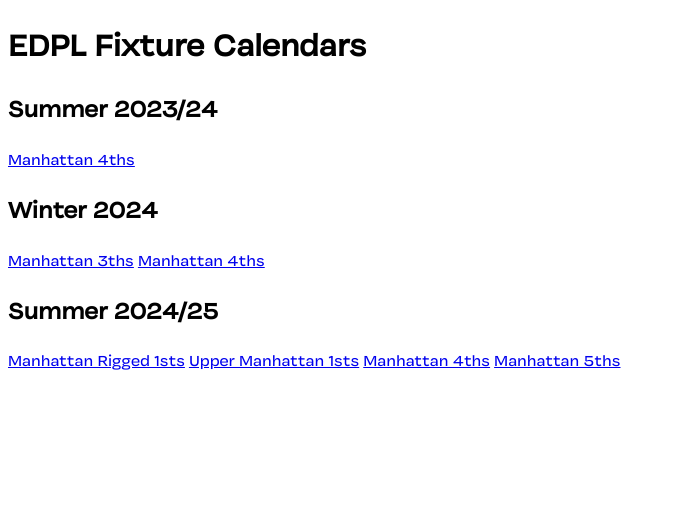
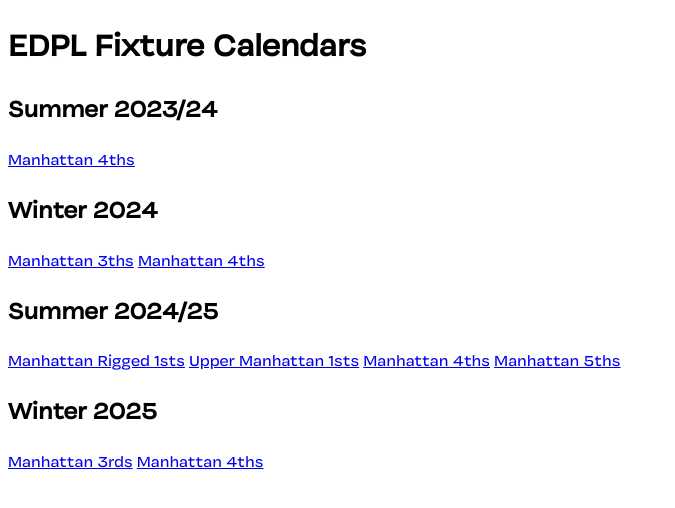
Before and after one commit to jgardn3r/jgardn3r.github.io, a SvelteKit app: page /edpl in a window 1280 px wide. Shown: the top 508 px of the page, without its empty margins (0-675 px from the left). Built offline with nearby package versions, Linux system fonts and the light colour scheme.

Commit message:
Add 3rds and 4ths EDPL fixture for Winter 25

```diff
--- a/src/routes/edpl/+page.svelte
+++ b/src/routes/edpl/+page.svelte
@@ -9,6 +9,9 @@
 <a href="/assets/edpl/0-upper-2024-Summer.ics" download>Upper Manhattan 1sts</a>
 <a href="/assets/edpl/3-6-2024-Summer.ics" download>Manhattan 4ths</a>
 <a href="/assets/edpl/4-2-2024-Summer.ics" download>Manhattan 5ths</a>
+<h2>Winter 2025</h2>
+<a href="/assets/edpl/25-3rds-Manhattan.ics" download>Manhattan 3rds</a>
+<a href="/assets/edpl/25-4ths-Manhattan.ics" download>Manhattan 4ths</a>
 
 <style lang="css">
     @font-face {
```
Also changed, not shown: 2 other files (tests, documents, lock files or other folders).
